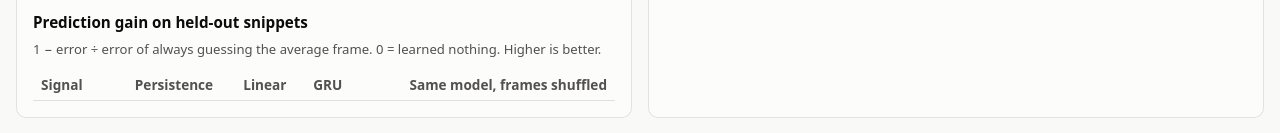
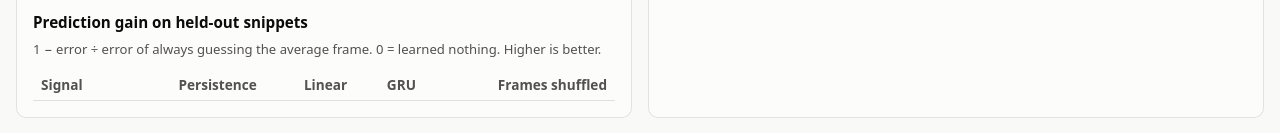
Before and after one commit to davidmdrpi/EIatHome, a website with bundled scripts: page web/index.html in a window 1280 px wide. Shown: the part 1057-1190 px from the top of the page. Built offline with nearby package versions, Linux system fonts and the light colour scheme.

Commit message:
Shorten the shuffled-frames header so the gains table fits its column
Co-Authored-By: Claude Opus 5.5 <noreply@anthropic.com>
Claude-Session: https://claude.ai/code/session_01U9BXtZXdQnkUrZxnopwS2T

```diff
--- a/web/index.html
+++ b/web/index.html
@@ -83,7 +83,7 @@
           <p class="muted small">1 − error ÷ error of always guessing the average frame. 0 = learned nothing. Higher is better.</p>
           <div class="table-wrap">
             <table id="gains">
-              <thead><tr><th scope="col">Signal</th><th scope="col">Persistence</th><th scope="col">Linear</th><th scope="col" id="gains-model">GRU</th><th scope="col">Same model, frames shuffled</th></tr></thead>
+              <thead><tr><th scope="col">Signal</th><th scope="col">Persistence</th><th scope="col">Linear</th><th scope="col" id="gains-model">GRU</th><th scope="col" title="The same trained model, scored on time-shuffled snippets">Frames shuffled</th></tr></thead>
               <tbody></tbody>
             </table>
           </div>
```
